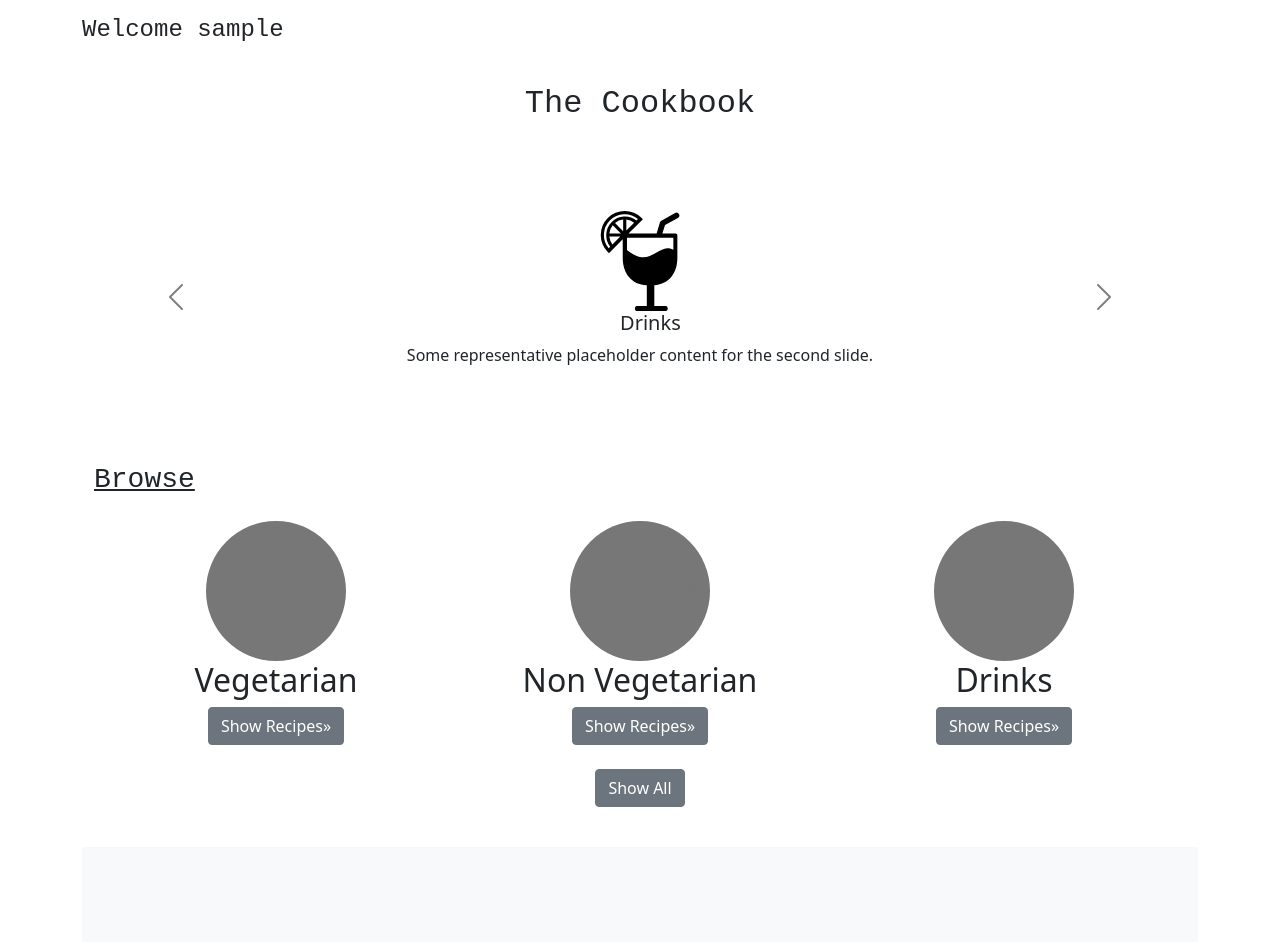
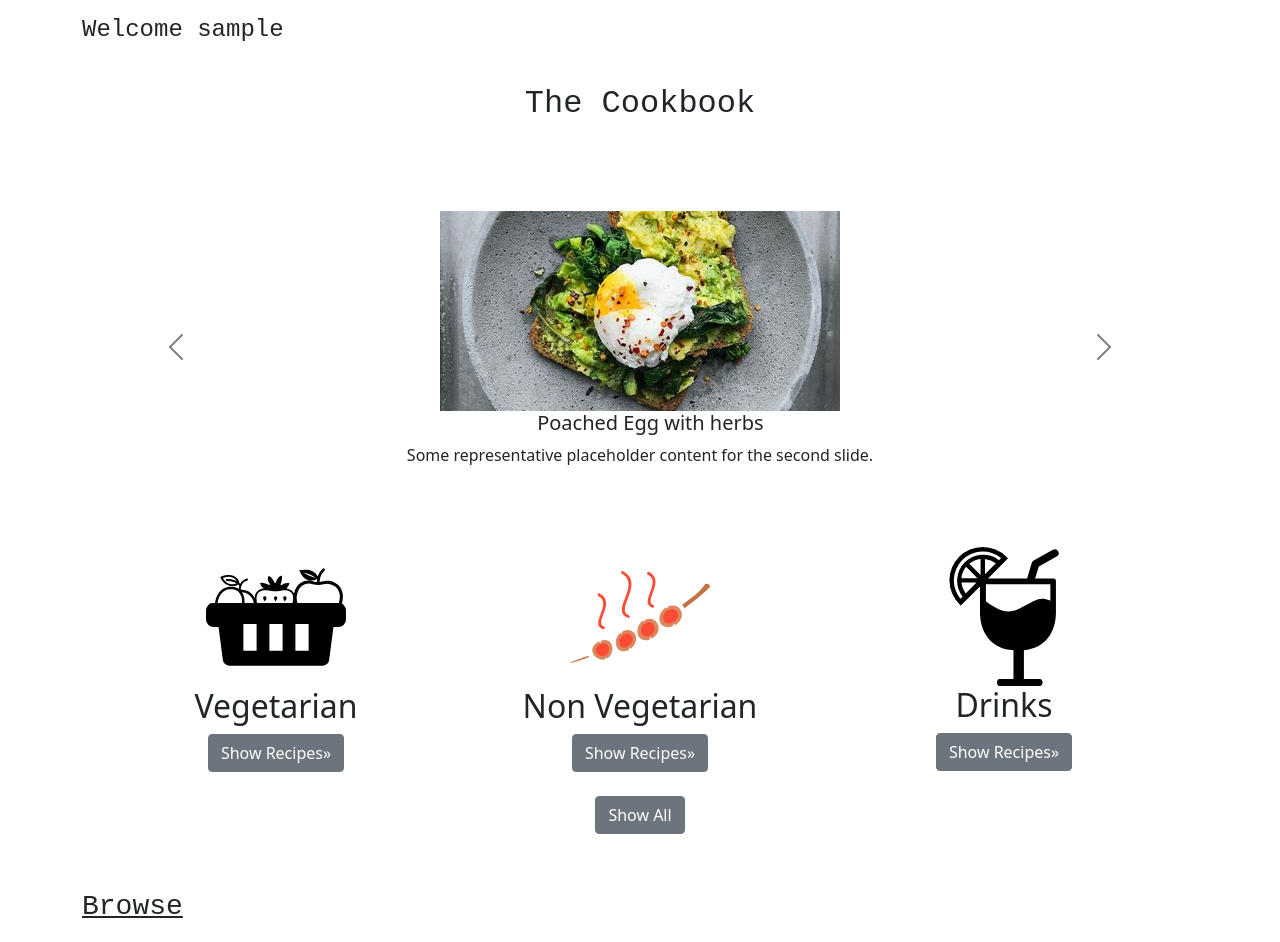
Before and after one commit to My-Cookbook-Team/The_cookbook, a PHP site: page / in a window 1280 px wide. Shown: the part 82-1024 px from the top of the page. Before the commit the page ends 889 px from the top, so only its background shows below. Run offline with PHP 8.4, Linux system fonts and the light colour scheme; the visitor is signed in with stand-in values (Sample User, id 1).

Commit message:
added images

```diff
--- a/index.php
+++ b/index.php
@@ -133,18 +133,18 @@ if (isset($_POST['showall'])) {
           <div id="carouselExampleControls" class="carousel slide" data-bs-ride="carousel">
             <div class="carousel-inner p-5">
               <div class="carousel-item active">
-                <img src="images/drink.svg" class="d-block m-auto" width="200p" height="100px" alt="...">
+                <img src="images/1.jpg" class="d-block m-auto" alt="...">
                 <div class=" d-none text-dark text-center d-md-block ">
-                  <h5>&nbsp&nbsp&nbsp Drinks</h5>
+                  <h5>&nbsp&nbsp&nbsp Poached Egg with herbs</h5>
                   <p>Some representative placeholder content for the second slide.</p>
                 </div>
 
               </div>
 
               <div class="carousel-item">
-                <img src="images/fruit-basket.svg" class="d-block m-auto" width="200p" height="100px" alt="...">
+                <img src="images/2.jpg" class="d-block m-auto" alt="...">
                 <div class=" d-none text-dark text-center d-md-block ">
-                  <h5>Vegetarian</h5>
+                  <h5>Pasta With Tomato and Basil</h5>
                   <p>Some representative placeholder content for the second slide.</p>
                 </div>
               </div>
@@ -172,7 +172,7 @@ if (isset($_POST['showall'])) {
 
     </div>
     <div class="container">
-      <h3 class="py-3 main-header text-decoration-underline">Browse</h3>
+
 
       <!-- categories -->
       <div class="container marketing">
@@ -180,28 +180,20 @@ if (isset($_POST['showall'])) {
           <!-- Three columns of text below the carousel -->
           <div class="row">
             <div class="col-lg-4">
-              <svg class="bd-placeholder-img rounded-circle" width="140" height="140" xmlns="http://www.w3.org/2000/svg" role="img" aria-label="Placeholder: 140x140" preserveAspectRatio="xMidYMid slice" focusable="false">
-                <title>Placeholder</title>
-                <rect width="100%" height="100%" fill="#777" /><text x="50%" y="50%" fill="#777" dy=".3em">140x140</text>
-              </svg>
+
+              <img src="images/fruit-basket.svg" class="d-block m-auto round" width="140" height="140" alt="...">
 
               <h2>Vegetarian</h2>
               <button class="btn btn-secondary" name="veg" type="submit">Show Recipes&raquo;</button>
             </div><!-- /.col-lg-4 -->
             <div class="col-lg-4">
-              <svg class="bd-placeholder-img rounded-circle" width="140" height="140" xmlns="http://www.w3.org/2000/svg" role="img" aria-label="Placeholder: 140x140" preserveAspectRatio="xMidYMid slice" focusable="false">
-                <title>Placeholder</title>
-                <rect width="100%" height="100%" fill="#777" /><text x="50%" y="50%" fill="#777" dy=".3em">140x140</text>
-              </svg>
+              <img src="images/meatball.svg" class="d-block m-auto round" width="140" height="140" alt="...">
 
               <h2>Non Vegetarian</h2>
               <button class="btn btn-secondary" name="nonveg" type="submit">Show Recipes&raquo;</button>
             </div><!-- /.col-lg-4 -->
             <div class="col-lg-4">
-              <svg class="bd-placeholder-img rounded-circle" width="140" height="140" xmlns="http://www.w3.org/2000/svg" role="img" aria-label="Placeholder: 140x140" preserveAspectRatio="xMidYMid slice" focusable="false">
-                <title>Placeholder</title>
-                <rect width="100%" height="100%" fill="#777" /><text x="50%" y="50%" fill="#777" dy=".3em">140x140</text>
-              </svg>
+              <img src="images/drink.svg" class="d-block m-auto round" width="140" height="139" alt="...">
 
               <h2>Drinks</h2>
               <button class="btn btn-secondary" name="drinks" type="submit">Show Recipes&raquo;</button>
@@ -232,6 +224,7 @@ if (isset($_POST['showall'])) {
 
     </div>
     <!-- section 3-cards -->
+    <h3 class="py-3 main-header text-decoration-underline">Browse</h3>
     <div class="album py-5 bg-light">
       <div class="container">
         <div class="row row-cols-1 row-cols-sm-2 row-cols-md-3 g-3">
```
Also changed, not shown: images/1.jpg (added), images/2.jpg (added), 1 other file.
